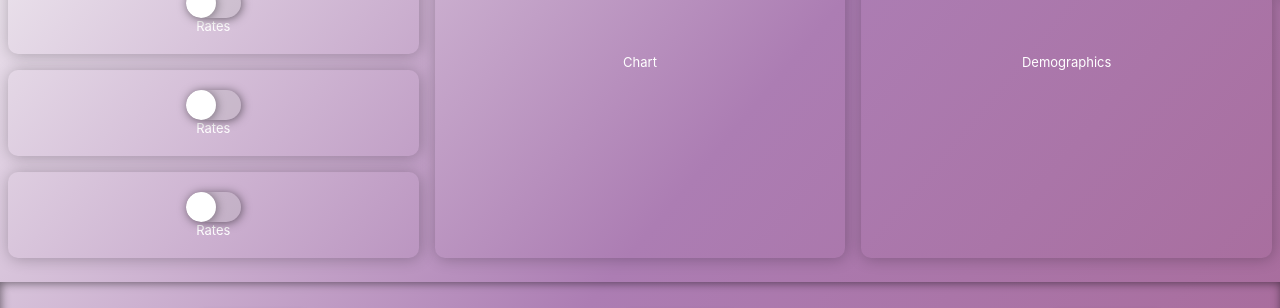
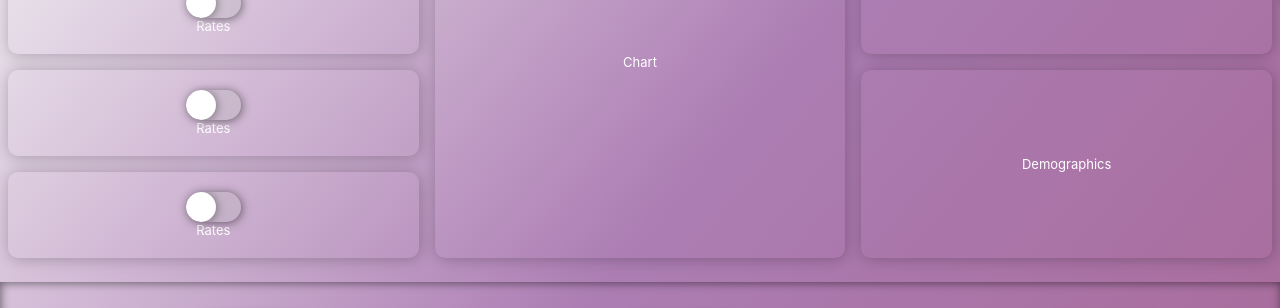
Before and after one commit to sgapnayr/metadashboard, a React (Create React App) app: page / in a window 1280 px wide. Shown: the part 254-562 px from the top of the page. Built offline with nearby package versions, Linux system fonts and the light colour scheme; no server answers.

Commit message:
Tile Frame

```diff
--- a/src/Components/TileTemplate/TileTemplate.tsx
+++ b/src/Components/TileTemplate/TileTemplate.tsx
@@ -31,7 +31,7 @@ const TileTemplate: React.FC<Props> = ({ dateValue, setDateValue, sliderActive,
             <Column
                 element={'Demographics'}
                 hasToggle={'No'}
-                numberOfTiles={1}
+                numberOfTiles={2}
                 hasChart={'No'}
             />
 
```
